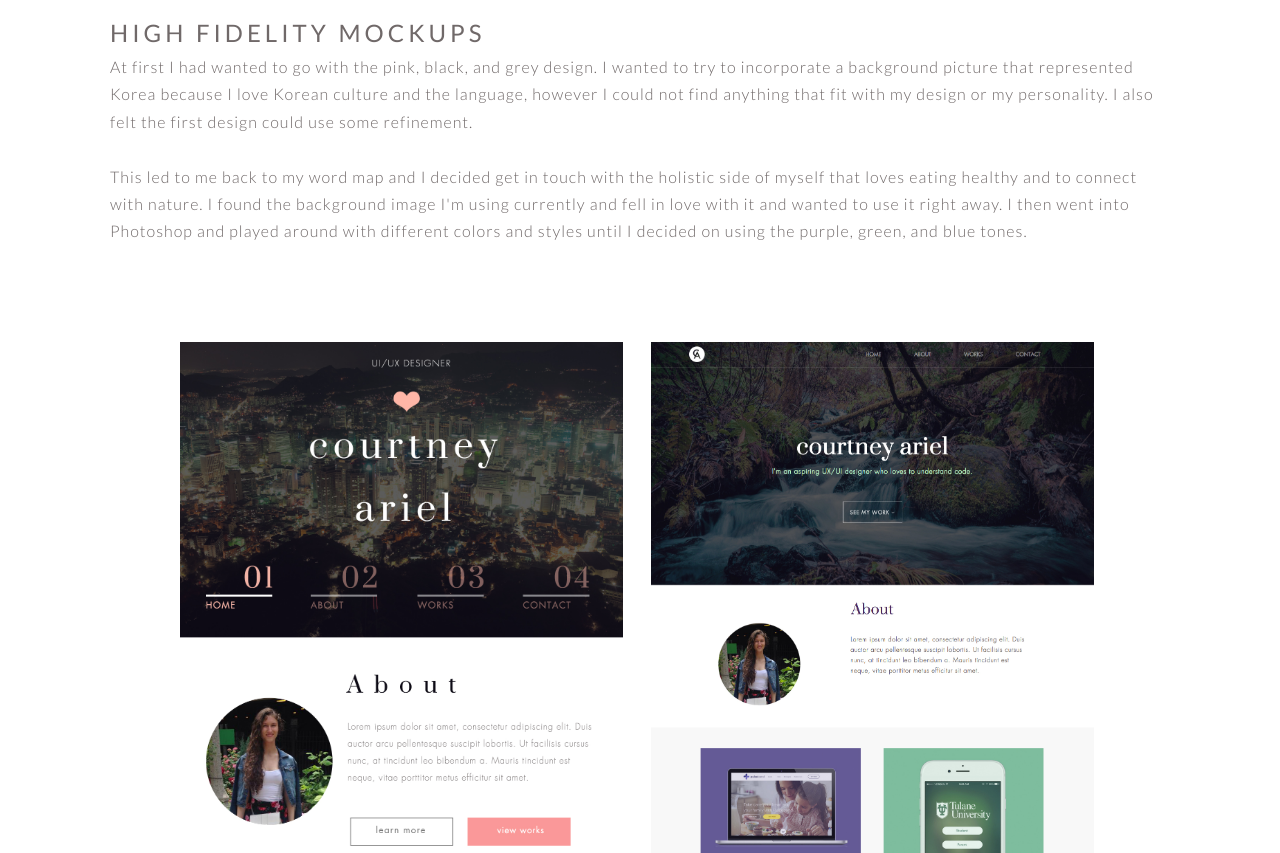
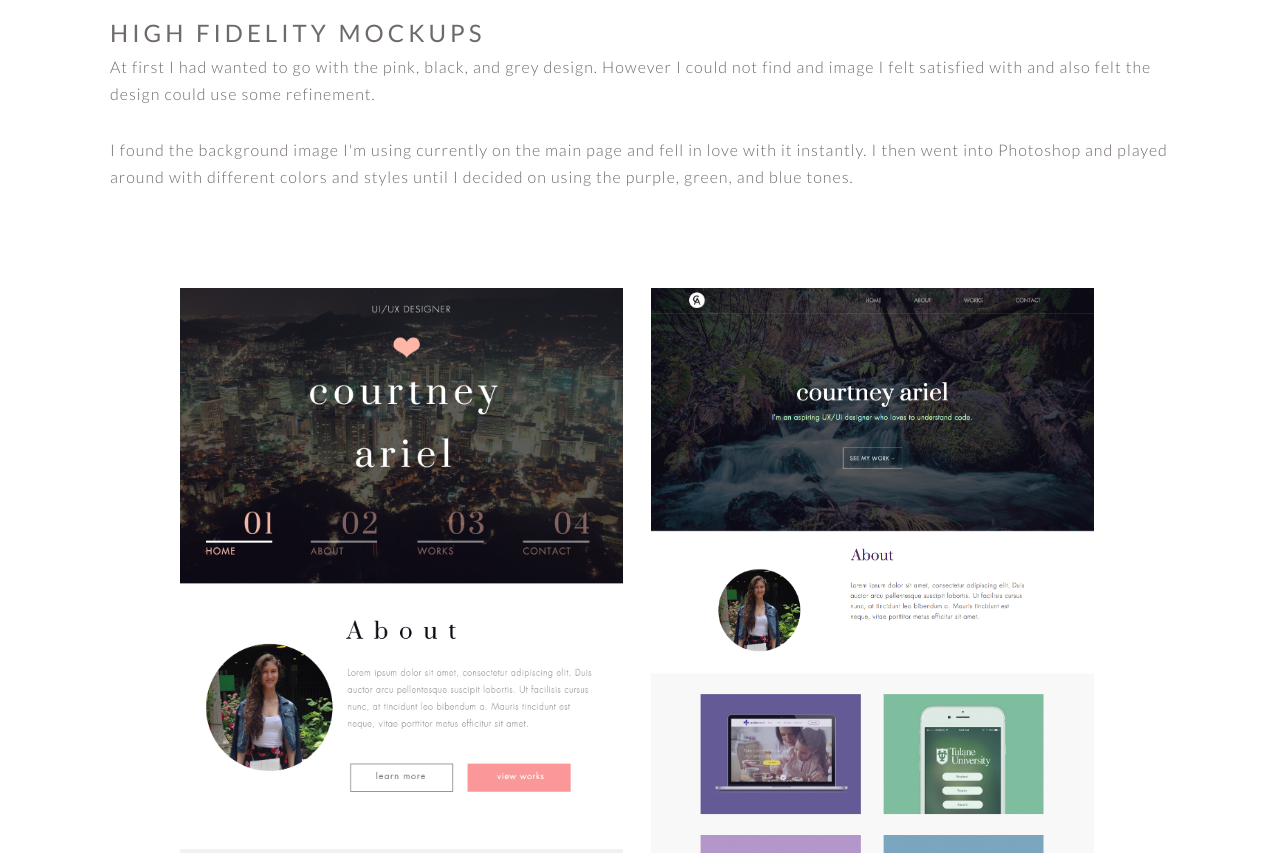
Before and after one commit to courtneyariel/portfoliov2, a plain HTML site: page portfolio.html in a window 1280 px wide. Shown: the part 3863-4716 px from the top of the page. Drawn offline with nearby package versions, Linux system fonts and the light colour scheme.

Commit message:
content update

```diff
--- a/portfolio.html
+++ b/portfolio.html
@@ -230,11 +230,11 @@ It made sense to include the navigation at the top  and then have it positioned
 
 <h1>High Fidelity Mockups</h1>
 
-<p>At first I had wanted to go with the pink, black, and grey design. I wanted to try to incorporate a background picture that represented Korea because I love Korean culture and the language, however I could not find anything that fit with my design or my personality. I also felt the first design could use some refinement.
+<p>At first I had wanted to go with the pink, black, and grey design. However I could not find and image I felt satisfied with and also felt the design could use some refinement.
 </p>
 
 <p>
-This led to me back to my word map and I decided get in touch with the holistic side of myself that loves eating healthy and to connect with nature. I found the background image I'm using currently and fell in love with it and wanted to use it right away. I then went into Photoshop and played around with different colors and styles until I decided on using the purple, green, and blue tones. </p>
+I found the background image I'm using currently on the main page and fell in love with it instantly. I then went into Photoshop and played around with different colors and styles until I decided on using the purple, green, and blue tones. </p>
 
 
 
```
